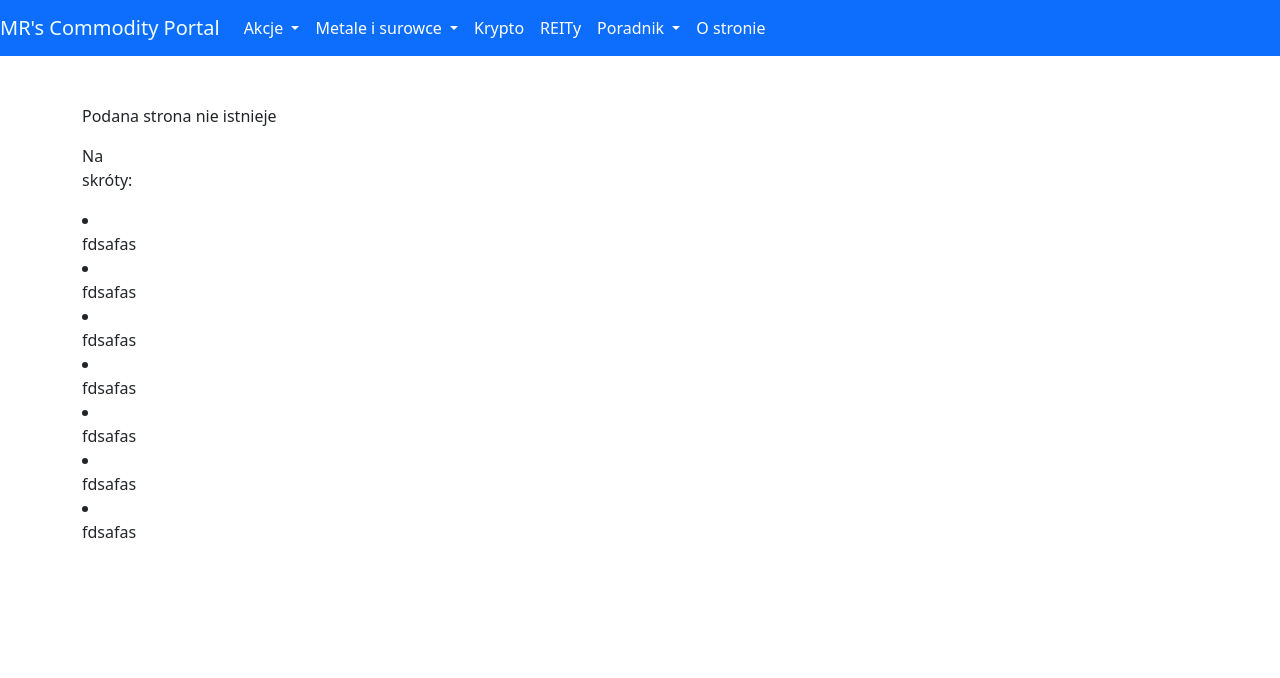
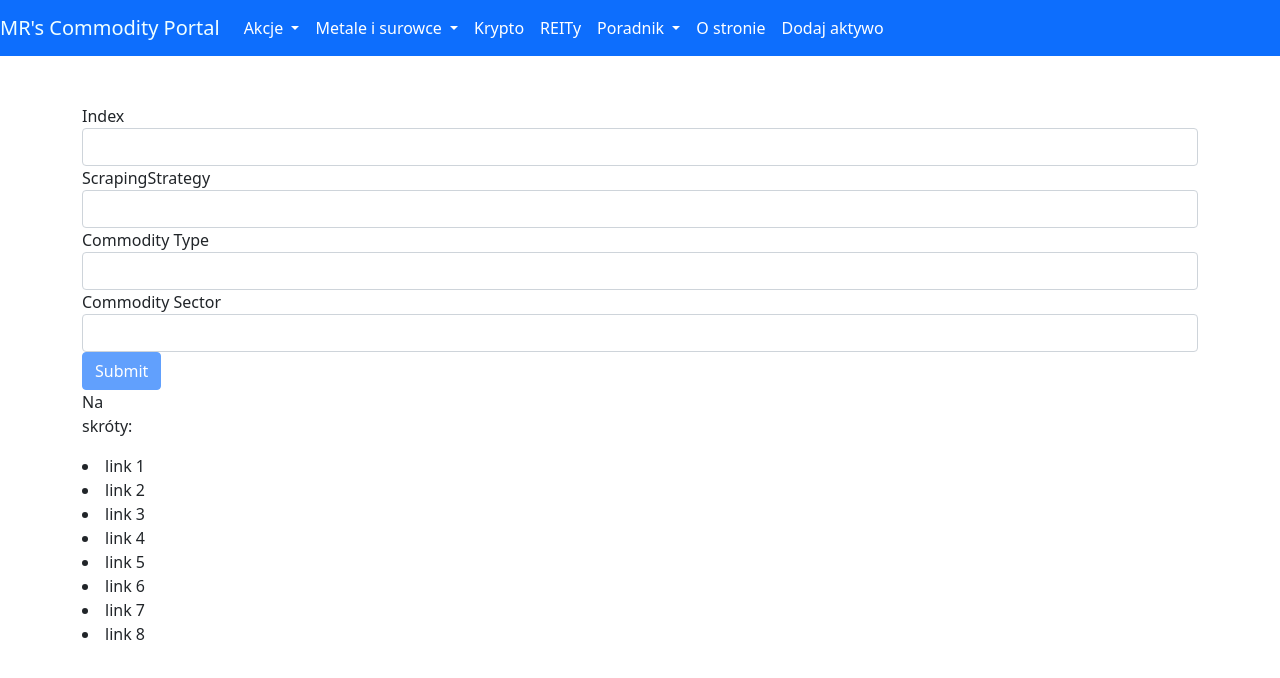
Before and after one commit to RybickiMichal/CommodityPortal, an Angular app: page /form in a window 1280 px wide. Shown: the top 678 px of the page. Built offline with nearby package versions, Linux system fonts and the light colour scheme.

Commit message:
added commodity adding component

```diff
--- a/src/app/app-routing.module.ts
+++ b/src/app/app-routing.module.ts
@@ -8,6 +8,7 @@ import {ErrorpageComponent} from "./component/errorpage/errorpage.component";
 import {MetalComponent} from "./component/metal/metal.component";
 import {ResourceComponent} from "./component/resource/resource.component";
 import {AboutComponent} from "./component/about/about.component";
+import {AddCommodityFormComponent} from "./component/add-commodity-form/add-commodity-form.component";
 
 const routes: Routes = [
   { path: '' , redirectTo: '/main', pathMatch: 'full' },
@@ -18,6 +19,7 @@ const routes: Routes = [
   { path: 'stock/:market' , component: StockComponent },
   { path: 'reit' , component: ReitComponent },
   { path: 'about' , component: AboutComponent },
+  { path: 'form' , component: AddCommodityFormComponent },
   { path: '**' , component: ErrorpageComponent },
 ];
 
--- /dev/null
+++ b/src/app/component/add-commodity-form/add-commodity-form.component.html
@@ -0,0 +1,37 @@
+<form #formResult="ngForm" (ngSubmit)="submit(formResult)">
+
+  <div class="form-group">
+    <label for="index">Index</label>
+    <input required="" ngModel name="index" #index="ngModel" id="index" type="text" class="form-control">
+    <div class="alert alert-danger" *ngIf="index.touched && !index.valid">Index is required.</div>
+  </div>
+
+  <div class="form-group">
+    <label for="scrapingStrategy">ScrapingStrategy</label>
+    <select required="" ngModel name="scrapingStrategy" #scrapingStrategy="ngModel" id="scrapingStrategy" class="form-control">
+      <option *ngFor="let strategy of scrapingStrategies" [value]="strategy">{{strategy}}</option>
+    </select>
+  </div>
+
+  <div *ngIf="scrapingStrategy.value=='PULS_BIZNESU'" class="form-group">
+    <label for="dataSource">Data Source</label>
+    <input required="" ngModel name="dataSource" id="dataSource" #dataSource="ngModel" type="text" class="form-control">
+    <div class="alert alert-danger" *ngIf="dataSource.touched && !dataSource.valid">Data Source is required when scraping strategy = PULS_BIZNESU.</div>
+  </div>
+
+  <div class="form-group">
+    <label for="commodityType">Commodity Type</label>
+    <select required="" ngModel name="commodityType" #commodityType="ngModel" id="commodityType" class="form-control">
+      <option *ngFor="let type of commodityTypes" [value]="type">{{type}}</option>
+    </select>
+  </div>
+
+  <div *ngIf="commodityType.value!='CRYPTO'" class="form-group">
+    <label for="commoditySector">Commodity Sector</label>
+    <select required="" ngModel name="commoditySector" id="commoditySector" class="form-control">
+      <option *ngFor="let sector of commoditySectors" [value]="sector">{{sector}}</option>
+    </select>
+  </div>
+
+  <button class="btn btn-primary" [disabled]="!formResult.valid">Submit</button>
+</form>
--- /dev/null
+++ b/src/app/component/add-commodity-form/add-commodity-form.component.ts
@@ -0,0 +1,27 @@
+import { Component, OnInit } from '@angular/core';
+import {CommodityDataService} from "../../service/commodity-data.service";
+
+@Component({
+  selector: 'app-add-commodity-form',
+  templateUrl: './add-commodity-form.component.html',
+  styleUrls: ['./add-commodity-form.component.css']
+})
+export class AddCommodityFormComponent implements OnInit {
+  commodityTypes = ['US_STOCK', 'PL_STOCK', 'ETF', 'CRYPTO', 'METAL', 'INDUSTRIAL_RESOURCE', 'RARE_EARTH', 'AGRO', 'REIT']
+  scrapingStrategies = ['PULS_BIZNESU', 'YAHOO_FINANCE', 'FINAGE']
+  commoditySectors = ['FINANCE', 'ENERGY', 'HEALTHCARE', 'TRADE_AND_SERVICES', 'CHEMICAL', 'GAMING', 'IT', 'TELECOM',
+    'HIGH_TECH', 'BIO_TECH', 'MOTORIZATION', 'INDUSTRY', 'RARE_EARTH_MINING', 'METAL_MINING', 'AGRO', 'CONSTRUCTION']
+
+  constructor(private commodityDataService:CommodityDataService) { }
+
+  ngOnInit(): void {
+  }
+
+  submit(formResult:any){
+    console.log("Form result: " + JSON.stringify(formResult.form.value))
+    this.commodityDataService.addCommodity(formResult.form.value).subscribe(response => {
+      console.log(response)
+    });
+  }
+
+}
--- a/src/app/component/navbar/navbar.component.html
+++ b/src/app/component/navbar/navbar.component.html
@@ -44,6 +44,9 @@
       <li class="nav-item">
         <a routerLink="/about" class="nav-link active" aria-current="page">O stronie</a>
       </li>
+      <li class="nav-item">
+        <a routerLink="/form" class="nav-link active" aria-current="page">Dodaj aktywo</a>
+      </li>
     </ul>
   </div>
 </nav>
--- a/src/app/component/rightbar/right.component.html
+++ b/src/app/component/rightbar/right.component.html
@@ -1,8 +1,9 @@
 <p>Na skróty:</p>
-<li>fdsafas</li>
-<li>fdsafas</li>
-<li>fdsafas</li>
-<li>fdsafas</li>
-<li>fdsafas</li>
-<li>fdsafas</li>
-<li>fdsafas</li>
+<li>link 1</li>
+<li>link 2</li>
+<li>link 3</li>
+<li>link 4</li>
+<li>link 5</li>
+<li>link 6</li>
+<li>link 7</li>
+<li>link 8</li>
--- a/src/app/service/commodity-data.service.ts
+++ b/src/app/service/commodity-data.service.ts
@@ -20,4 +20,8 @@ export class CommodityDataService {
   getPlStocks() {
     return this.httpClient.get<Commodity[]>(`https://euxdxjh9d4.execute-api.eu-central-1.amazonaws.com/Prod/commodities/PL_STOCK`)
   }
+
+  addCommodity(commodity:Commodity) {
+    return this.httpClient.post(`https://euxdxjh9d4.execute-api.eu-central-1.amazonaws.com/Prod/commodity/`, commodity)
+  }
 }
--- a/src/styles.css
+++ b/src/styles.css
@@ -1,2 +1,6 @@
 /* You can add global styles to this file, and also import other style files */
 @import url(https://unpkg.com/bootstrap@5.0.2/dist/css/bootstrap.min.css);
+
+.form-control.ng-touched.ng-invalid {
+  border: 2px solid red;
+}
```
Also changed, not shown: src/app/app.module.ts (+6 -2 lines), src/app/component/add-commodity-form/add-commodity-form.component.css (added), 1 other file (tests, documents, lock files or other folders).
